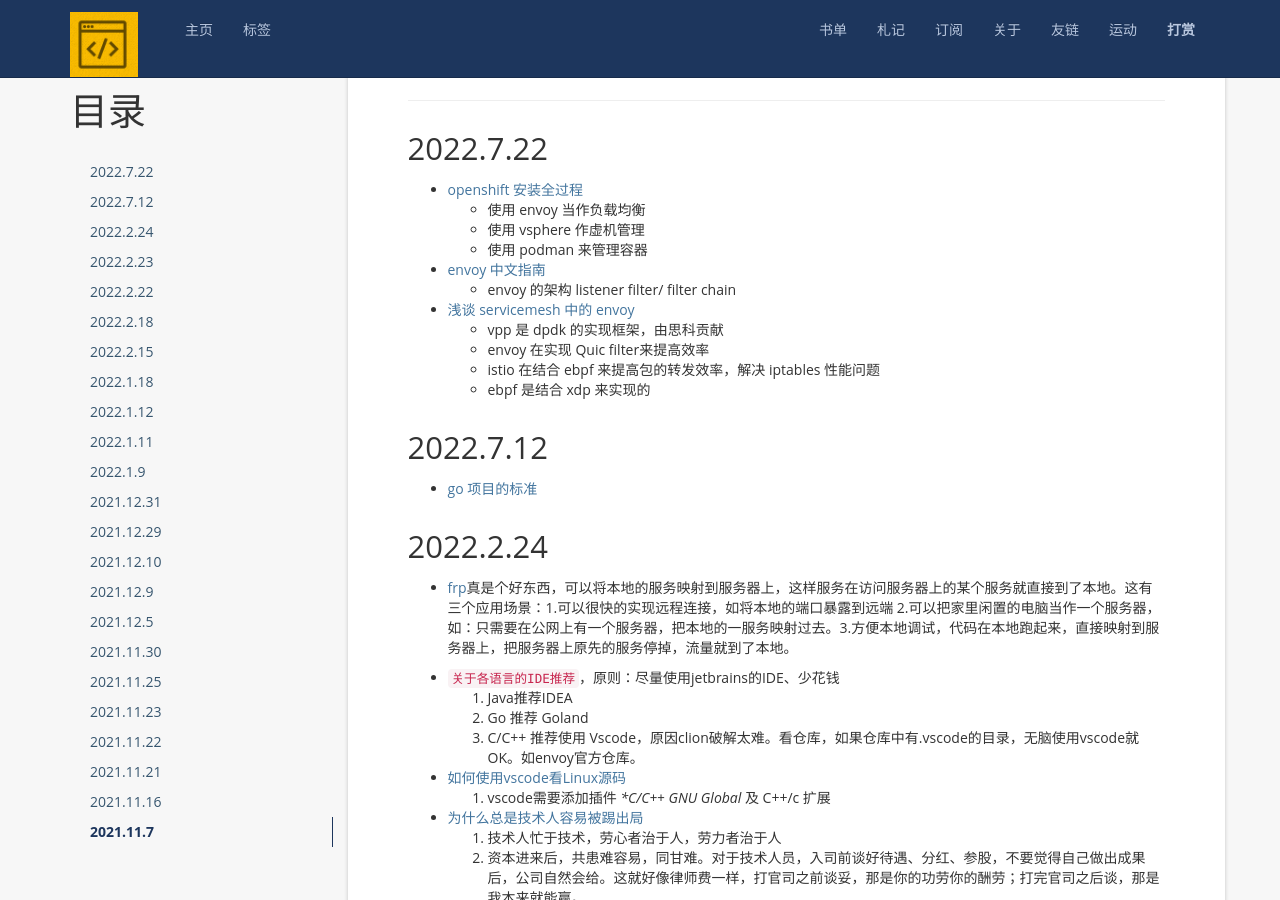
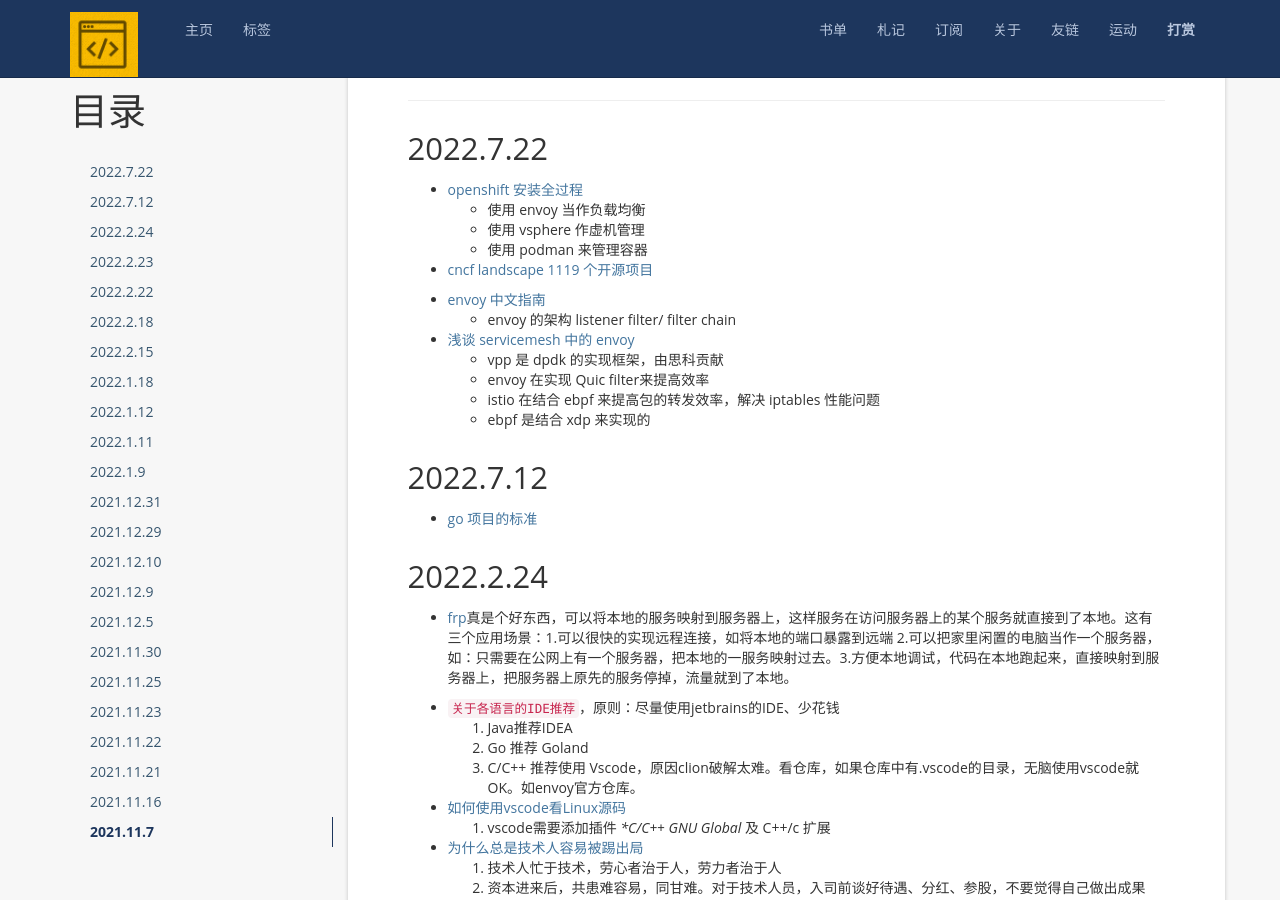
Before and after one commit to zackzhangkai/zackzhangkai.github.io, a Jekyll site: the page built from note.md, in a window 1280 px wide and 900 px high, scrolled down 335 px. Built offline with Jekyll 4.4.1, drawn with Linux system fonts in a browser that asks for light colours; nearby versions of some CDN libraries; a script that is not in the unit is left out; comment, search, counter and statistics services are not loaded.

Commit message:
Update note.md

```diff
--- a/note.md
+++ b/note.md
@@ -9,12 +9,15 @@ permalink: /note/
 
 ------------
 
+
 2022.7.22
 ----------
 + [openshift 安装全过程](https://cloud.tencent.com/developer/article/1640415)
   - 使用 envoy 当作负载均衡
   - 使用 vsphere 作虚机管理
   - 使用 podman 来管理容器
+
++ [cncf landscape 1119 个开源项目](https://landscape.cncf.io/)
 
 + [envoy 中文指南](https://icloudnative.io/envoy-handbook/docs/gettingstarted/architecture/)
   - envoy 的架构 listener filter/ filter chain
```
